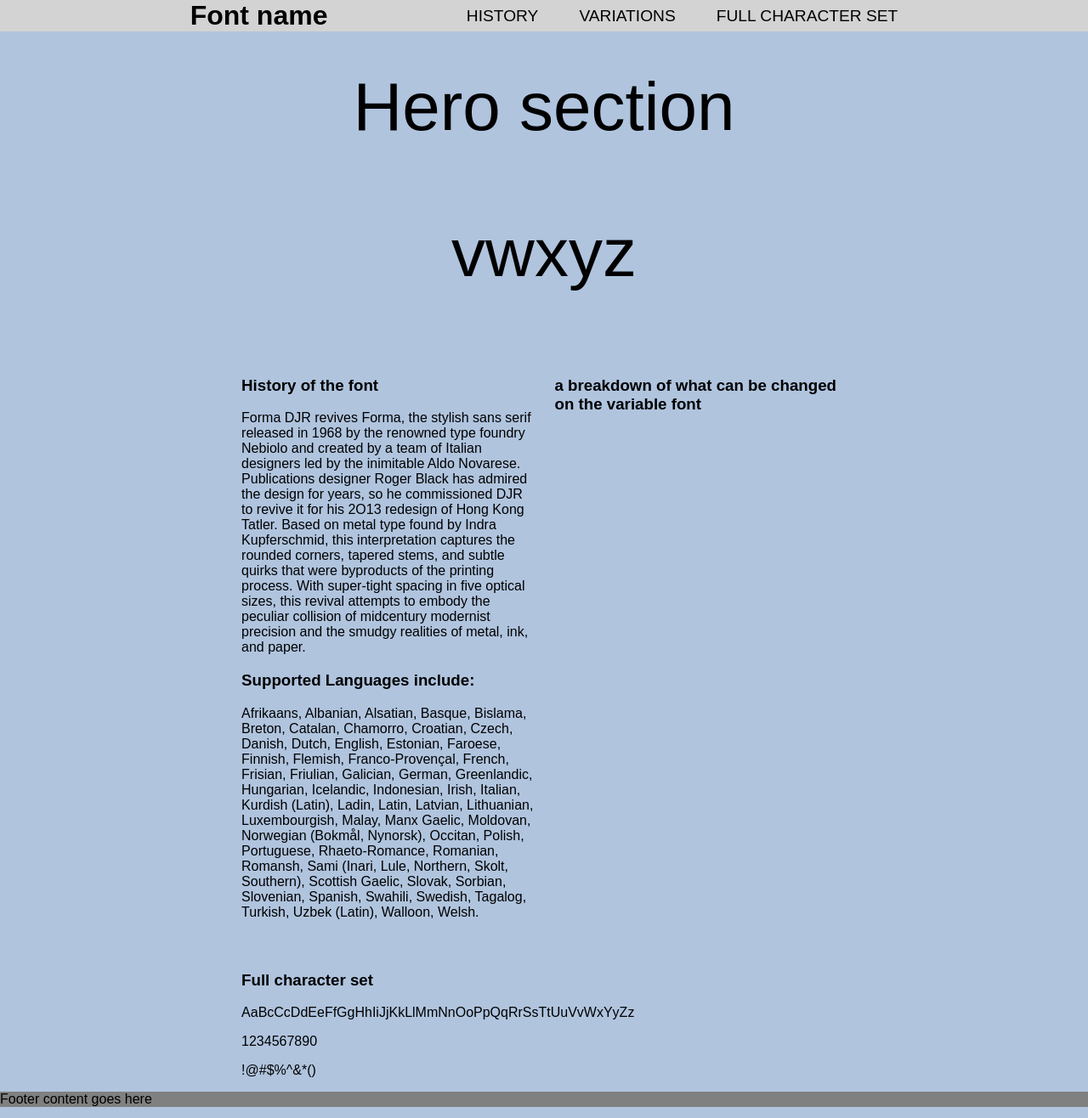
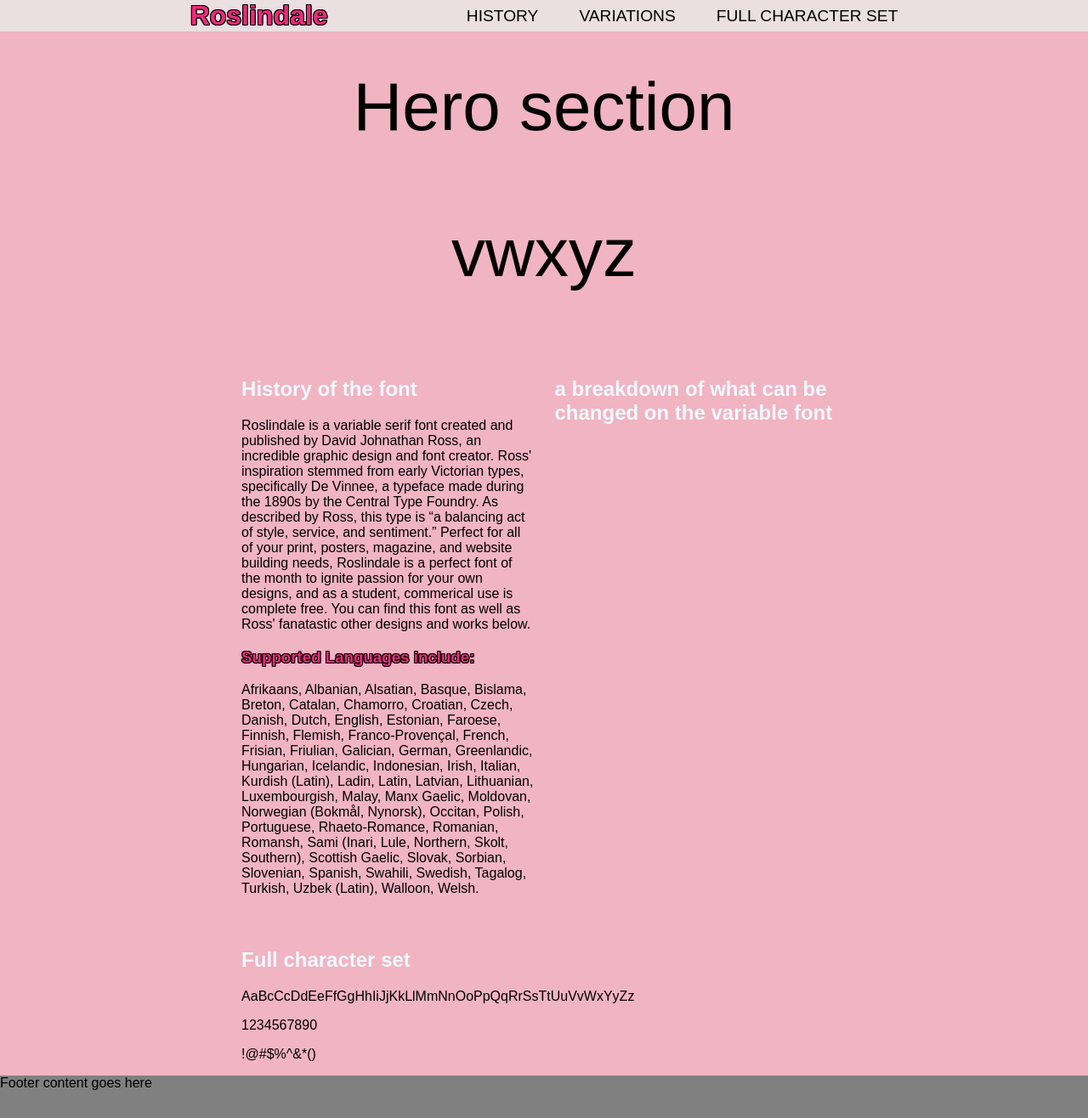
Before and after one commit to cosmicdreamzzx/roslindale, a plain HTML site: page index.html in a window 1280 px wide. Shown: the whole page at 85% size. Drawn offline with Linux system fonts and the light colour scheme; a web font is replaced by a local one.

Commit message:
changed colors, added in h2's, modified headers

```diff
--- a/index.html
+++ b/index.html
@@ -6,17 +6,17 @@
     <meta name="viewport" content="width=device-width, initial-scale=1.0">
     <link rel="stylesheet" href="main.css">
     <link rel="stylesheet" href="navigation.css">
-    <title>Variable Type Specimen</title>
+    <title>Roslindale</title>
 </head>
 <body>
     <header>
-        <h1 class="logo">Font name</h1>
+        <h1 class="logo">Roslindale</h1>
           <input type="checkbox" id="nav-checkbox" class="nav-checkbox">
           <nav class="page-nav">
                   <ul>
-                      <li><a href="#">History</a></li>
-                      <li><a href="#">Variations</a></li>
-                      <li><a href="#">Full character set</a></li>
+                      <li><a href="#history">History</a></li>
+                      <li><a href="#variations">Variations</a></li>
+                      <li><a href="#alphabet">Full character set</a></li>
 
                   </ul>
               </nav>
@@ -31,20 +31,27 @@
           </section>
           <!-- Type history -->
 <section class="page-wrapper">
-          <section class="history">
-            <h1>History of the font</h1>
+          <section id="history">
+            <h2>History of the font</h2>
                 <p>
-                    Forma DJR revives Forma, the stylish sans serif released in 1968 by the renowned type foundry Nebiolo and created by a team of Italian designers led by the inimitable Aldo Novarese. Publications designer Roger Black has admired the design for years, so he commissioned DJR to revive it for his 2O13 redesign of Hong Kong Tatler. Based on metal type found by Indra Kupferschmid, this interpretation captures the rounded corners, tapered stems, and subtle quirks that were byproducts of the printing process. With super-tight spacing in five optical sizes, this revival attempts to embody the peculiar collision of midcentury modernist precision and the smudgy realities of metal, ink, and paper.                </p>
-                <h1>Supported Languages include:</h1>
+                  Roslindale is a variable serif font created and published by David Johnathan Ross,  an incredible graphic design
+                  and font creator. Ross' inspiration stemmed from  early Victorian types, specifically De Vinnee,  a typeface
+                  made during the 1890s by the Central Type Foundry.   As described by Ross, this type is “a balancing act of style, service,
+                  and sentiment.”
+
+                  Perfect for all of your print, posters, magazine, and website  building needs,  Roslindale is a perfect font of the month to ignite
+                  passion for your own designs,  and as a student, commerical use is complete free.
+
+                  You can find this font as well as  Ross' fanatastic other designs and works below.                <h1>Supported Languages include:</h1>
                 <p>Afrikaans, Albanian, Alsatian, Basque, Bislama, Breton, Catalan, Chamorro, Croatian, Czech, Danish, Dutch, English, Estonian, Faroese, Finnish, Flemish, Franco-Provençal, French, Frisian, Friulian, Galician, German, Greenlandic, Hungarian, Icelandic, Indonesian, Irish, Italian, Kurdish (Latin), Ladin, Latin, Latvian, Lithuanian, Luxembourgish, Malay, Manx Gaelic, Moldovan, Norwegian (Bokmål, Nynorsk), Occitan, Polish, Portuguese, Rhaeto-Romance, Romanian, Romansh, Sami (Inari, Lule, Northern, Skolt, Southern), Scottish Gaelic, Slovak, Sorbian, Slovenian, Spanish, Swahili, Swedish, Tagalog, Turkish, Uzbek (Latin), Walloon, Welsh.</p>
           </section>
 
-          <section class="variations">
-            <h1>a breakdown of what can be changed on the variable font</h1>
+          <section id="variations">
+            <h2>a breakdown of what can be changed on the variable font</h2>
           </section>
 
-          <section class="alphabet">
-            <h1>Full character set</h1>
+          <section id="alphabet">
+            <h2>Full character set</h2>
             <p>AaBcCcDdEeFfGgHhIiJjKkLlMmNnOoPpQqRrSsTtUuVvWxYyZz</p>
             <p>1234567890</p>
             <p>!@#$%^&*()</p>
--- a/main.css
+++ b/main.css
@@ -7,11 +7,12 @@
         }
 
     body{
-    background-color: lightsteelblue;
+    background-color: #f1b4c2;
     font-family: 'Roslindale', sans-serif;
 }
 /* how the page wrapper will appear on mobile */
 .page-wrapper{
+    /*where to change width of columns*/
     width: min(100% - 3rem, 80ch);
     margin-inline: auto;
 }
@@ -28,24 +29,30 @@
     "a a";
 }
 
-.history {
+#history {
 grid-area: h;
 }
 
-.variations{
+#variations{
 grid-area: v;
 }
 
-.alphabet {
+#alphabet {
 grid-area: a;
 }
 }
 /* CSS for the footer */
 footer{
     background-color: gray;
+    height: 50px;
 }
 
-/* variable font animation */
+h2{
+    color:aliceblue;
+    font-variation-settings: "opsz" 10, "wdth" 200, "wght" 75, "slnt" 0;
+
+}
+/* font styling area */
 h3{
     font-weight:20;
     text-align: center;
--- a/navigation.css
+++ b/navigation.css
@@ -5,10 +5,21 @@
   body {
     margin: 0;
   }
-
+  h1 {
+    color: #EE2A7B;
+    text-shadow:
+    -1px -1px 0 black,
+     1px -1px 0 black,
+    -1px  1px 0 black,
+     1px  1px 0 black,
+    -1px  0px 0 black,
+     1px  0px 0 black,
+     0px -1px 0 black,
+     0px  1px 0 black;
+  }
   header {
     /* where to set the color of the nav bar */
-      background: lightgray;
+      background: #EADFE1;
       text-align: center;
       top:0px;
       position: fixed;
@@ -26,7 +37,7 @@
       padding-top:10px;
       top: 100%;
       left: 0;
-      background: gray;
+      background: #C1B6B8;
       width: 100%;
       transform: scale(1,0);
       transform-origin: top;
@@ -43,7 +54,7 @@
       margin-bottom: 1em;
       margin-left: 1em;
   }
-
+  /*nav bar color */
   nav a {
       color: black;
       text-decoration: none;
@@ -54,7 +65,7 @@
   }
   /* where to change the font color of the nav bar pop-up */
   nav a:hover {
-      color: orange;
+      color: #EE2A7B;
   }
 
   .nav-checkbox:checked ~ nav {
```
Also changed, not shown: 1 other file.
